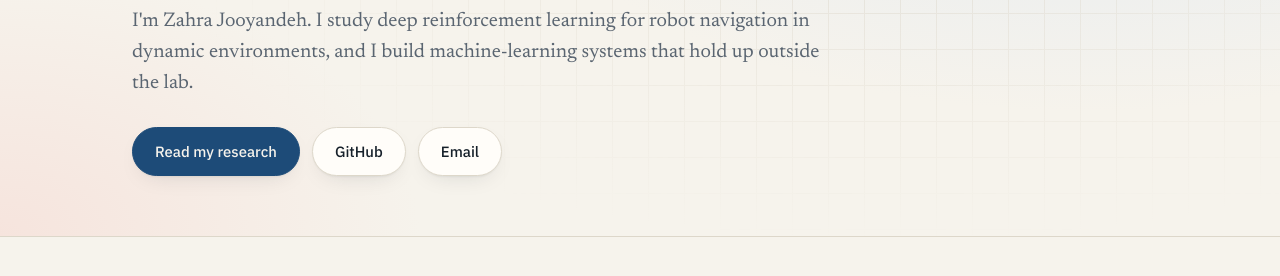
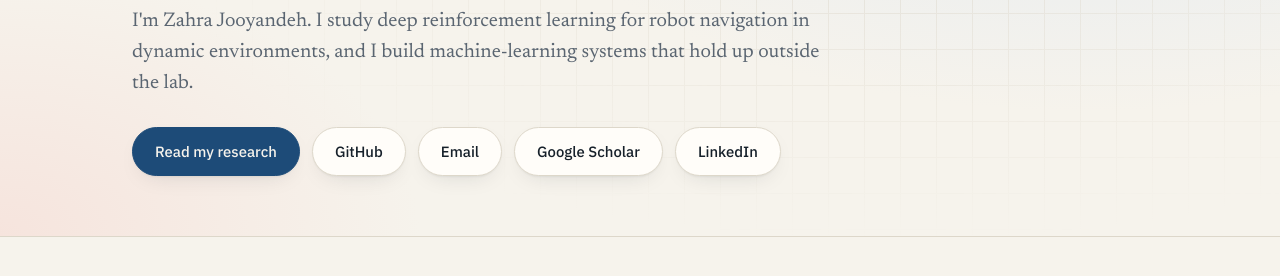
Before and after one commit to Hasti-jyndh/hasti-jyndh.github.io, a plain HTML site: page index.html in a window 1280 px wide. Shown: the part 338-614 px from the top of the page. Drawn offline with Linux system fonts and the light colour scheme.

Commit message:
Update index.html

```diff
--- a/index.html
+++ b/index.html
@@ -42,6 +42,8 @@
         <a class="btn primary" href="#research">Read my research</a>
         <a class="btn" href="https://github.com/Hasti-jyndh">GitHub</a>
         <a class="btn" href="mailto:zahrajooyandeh2000@outlook.com">Email</a>
+        <a class="btn" href="https://scholar.google.com/citations?hl=en&user=PTSx0-gAAAAJ">Google Scholar</a>
+        <a class="btn" href="https://www.linkedin.com/in/zahra-jooyandeh/">LinkedIn</a>
       </div>
     </div>
   </div>
```
